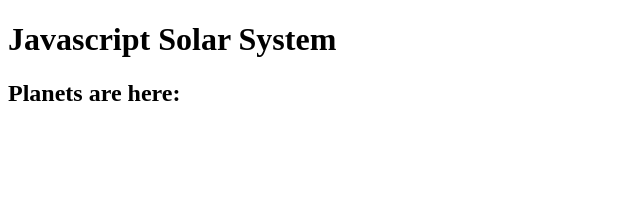
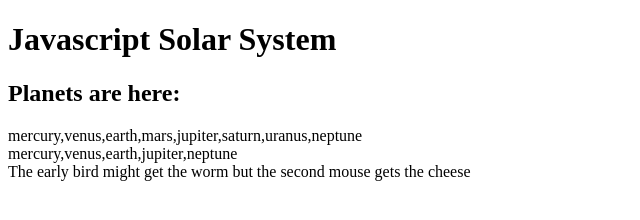
Before and after one commit to shawn-mit/EX_JS_SOLARSYSTEM, a plain HTML site: page index.html in a window 1280 px wide. Shown: the whole page, without its empty margins (0-640 px from the left). Drawn offline with Linux system fonts and the light colour scheme.

Commit message:
intial commit

```diff
--- a/array-methods.js
+++ b/array-methods.js
@@ -1,48 +1,83 @@
-var planets = ["mercury", "venus", "earth", "mars", "jupiter", "saturn", "uranus", "neptune"];
-
 /*
  Use the forEach method to add the name of each planet
  to a div element in your HTML with an id of "planets".
 */
 
+var planets = ["mercury", "venus", "earth", "mars", "jupiter", "saturn", "uranus", "neptune"];
 
-planets.forEach(function(el) {
-	console.log(el);
-	document.getElementById("planets").innerHTML;
 
-		el.innerHTML
-		//console.log (el);
+planets.forEach(function(element) {
+
+	//element = document.getElementById("planet").innerHTML;
+	document.getElementById("planet").innerHTML = planets
 });
 
 
 
-//document.getElementById("planets").innerHTML = el
+
+// Use the filter method to create a new array that contains planets with the letter 'e'
+
+var planets = ["mercury", "venus", "earth", "mars", "jupiter", "saturn", "uranus", "neptune"];
+
+function onlyPlanetE (planets) {
+ if (planets.includes("e")) {
+	return planets
+	}
+};
+
+var newPlanets = [];
+newPlanets = planets.filter(onlyPlanetE);
+
+
+document.getElementById("newPlanets").innerHTML = newPlanets
+
+			//arr.includes(searchElement)
+			//var new_array = arr.filter(callback[, thisArg])
 
 
 
-/*
+// Use the reduce method to create a sentence from the words in the following array
+//arr.reduce(callback[, initialValue])
 
-var a = ["a", "b", "c"];
+var words = ["The", "early", "bird", "might", "get", "the", "worm", "but", "the", "second", "mouse", "gets", "the", "cheese"];
 
-a.forEach(function(element) {
-    console.log(element);
-});
 
-// a
-// b
-// c
+function stringWords (previous, current) {
+
+	return previous +" "+ current;
+};
+
+var reducedSentence = words.reduce(stringWords);
+
+document.getElementById("reduceplanets").innerHTML = reducedSentence
 
 
 
-*/
-
-	//document.getElementById("demo").innerHTML = "Paragraph changed!";
 
 
 // Use the map method to create a new array where the first letter of each planet is capitalized
 
-// Use the filter method to create a new array that contains planets with the letter 'e'
 
-// Use the reduce method to create a sentence from the words in the following array
+// newArr[i] = newArr[i].charAt(0).toUpperCase() + newArr[i].substr(1);
 
-var words = ["The", "early", "bird", "might", "get", "the", "worm", "but", "the", "second", "mouse", "gets", "the", "cheese"];
+//var new_array = arr.map(callback[, thisArg])
+
+	var planets = ["mercury", "venus", "earth", "mars", "jupiter", "saturn", "uranus", "neptune"];
+
+	var capitalPlanets = planets.map(mapFunc);
+
+
+
+
+	function mapFunc ( newPlanets) {
+
+		var newPlanets = [];
+
+		for (i = 0; i < planets.length ; i ++) {
+
+			newPlanets.push(planets[i].charAt(0).toUpperCase());
+		}
+	};
+
+
+console.log ("capitalPlanets", capitalPlanets);
--- a/index.html
+++ b/index.html
@@ -5,25 +5,23 @@
 </head>
 <header> <h1> Javascript Solar System </h1> </header>
 <body>
-
-
 	<div id= "main">
 
 
 
 
-	<div id= "planet">
 	<h2> Planets are here: </h2>
+	<div id="planet"> </div>
 
+	<div id="newPlanets"> </div>
 
-	</div>
-
-
-
+		<div id="reduceplanets"> </div>
 
 
 
 
 	</div>
+
+	<script src= "array-methods.js"> </script>
 </body>
 </html>
```
